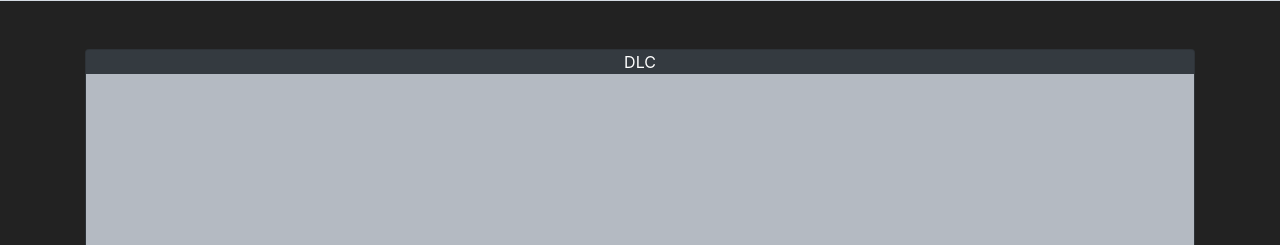
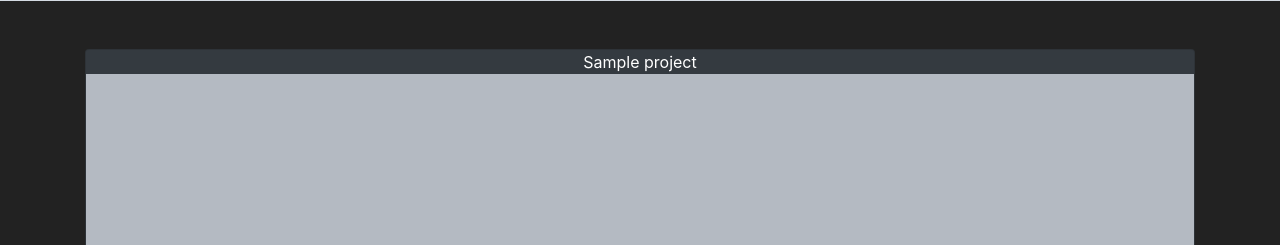
Before and after one commit to Nakmak98/digitames, a PHP site: page /home.php in a window 1280 px wide. Shown: the part 959-1204 px from the top of the page. Run offline with PHP 8.4, Linux system fonts and the light colour scheme; tables that the repository leaves empty or names only in its code hold one stand-in row (values such as "Sample post"); grey boxes marked "Sample" are stand-in pictures; some libraries are stand-ins or nearby versions.

Commit message:
fix dlc and desc for images game_page.php

```diff
--- a/templates/container.php
+++ b/templates/container.php
@@ -83,14 +83,13 @@ $conn->close();?>
                     continue;
                 echo '<div class="col">';
                 echo '<div class="card bg-dark text-white">';
-                echo '<div class="card-body" id="card-body-top">DLC</div>';
-                //echo '<p class="card-title text-white">DLC</p></div>';
                 $tableview = $result_tableview->fetch_assoc();
+                echo "<div class=\"card-body\" id=\"card-body-top\">$tableview[proj_name]</div>";
                 echo "<a class=\"info\" name=\"game_page\" href=\"templates/game_page.php?game=$tableview[id]\" >";
                 echo '<div class="ihover">';
                 echo "<img class=\"card-img-bottom\" src=\"$tableview[proj_img]\" alt=\"Image\">";
                 echo '<div class="overlay">';
-                echo "<p class=\"card-title text-white\">$tableview[proj_name]</p>
+                echo "<p class=\"card-title text-white\">$tableview[proj_desc]</p>
                          </div></div></a>";
                 echo '<div class="card-body bg-dark" id="card-body-bottom">';
                 echo '<div class="row">';
```
